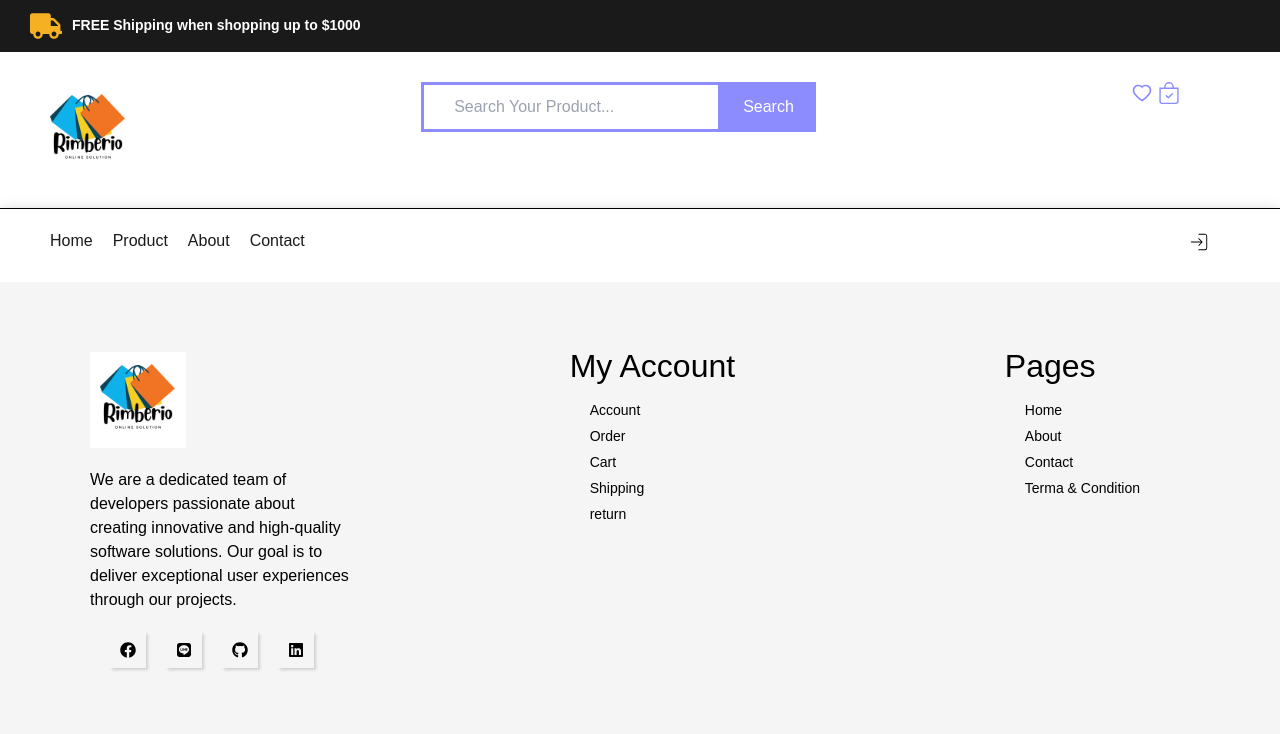
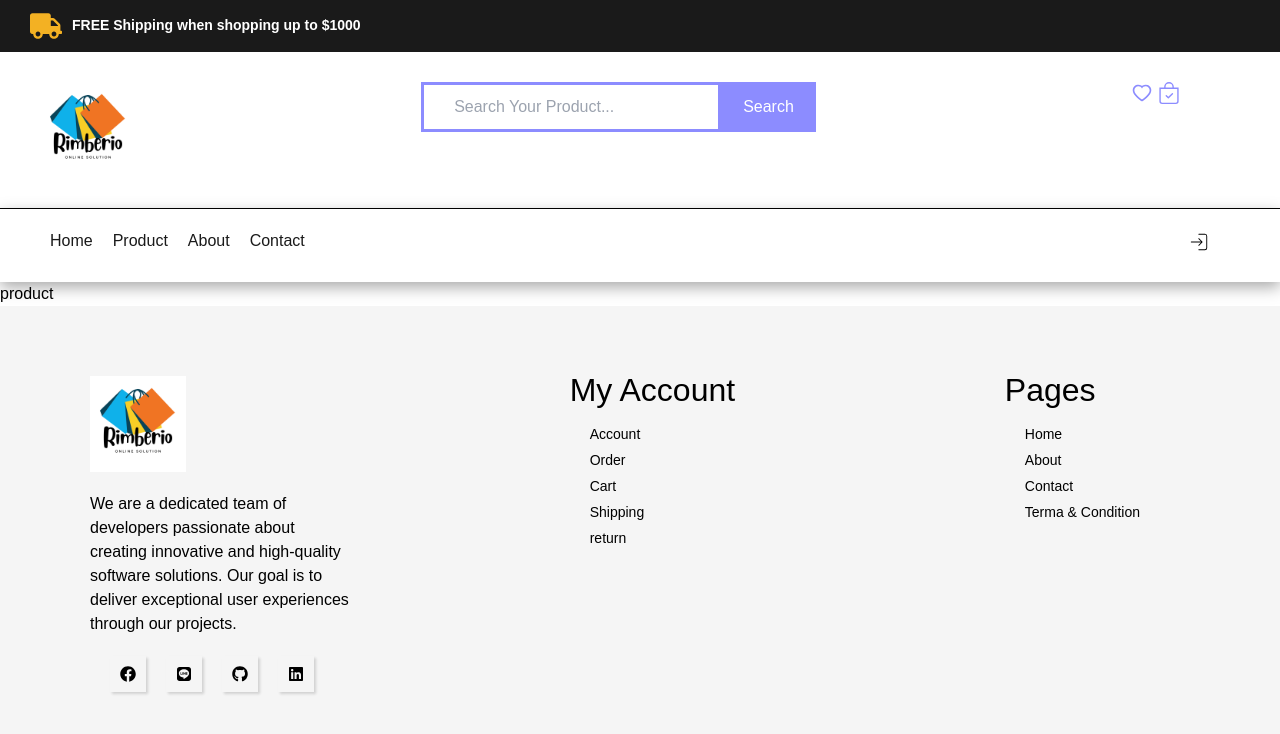
Before and after one commit to punchpnp/HUNGRY-Hub, a React (Vite) app in the folder client/: page /product in a window 1280 px wide. Shown: the top 734 px of the page. Built offline with nearby package versions, Linux system fonts and the light colour scheme.

Commit message:
craete Product page

```diff
--- /dev/null
+++ b/client/src/components/Product/Product.jsx
@@ -0,0 +1,11 @@
+import React from "react";
+
+function Product() {
+  return (
+    <div>
+      <h2>product</h2>
+    </div>
+  );
+}
+
+export default Product;
--- a/client/src/components/Rout/Rout.jsx
+++ b/client/src/components/Rout/Rout.jsx
@@ -1,12 +1,14 @@
 import React from "react";
 import { Routes, Route } from "react-router-dom";
 import Home from "../Home/Home";
+import Product from "../Product/Product";
 
 function Rout() {
   return (
     <>
       <Routes>
         <Route path="/" element={<Home />} />
+        <Route path="/product" element={<Product />} />
       </Routes>
     </>
   );
```
Also changed, not shown: client/src/components/Product/Product.css (added), client/src/components/Product/Productdetail.js (added).
